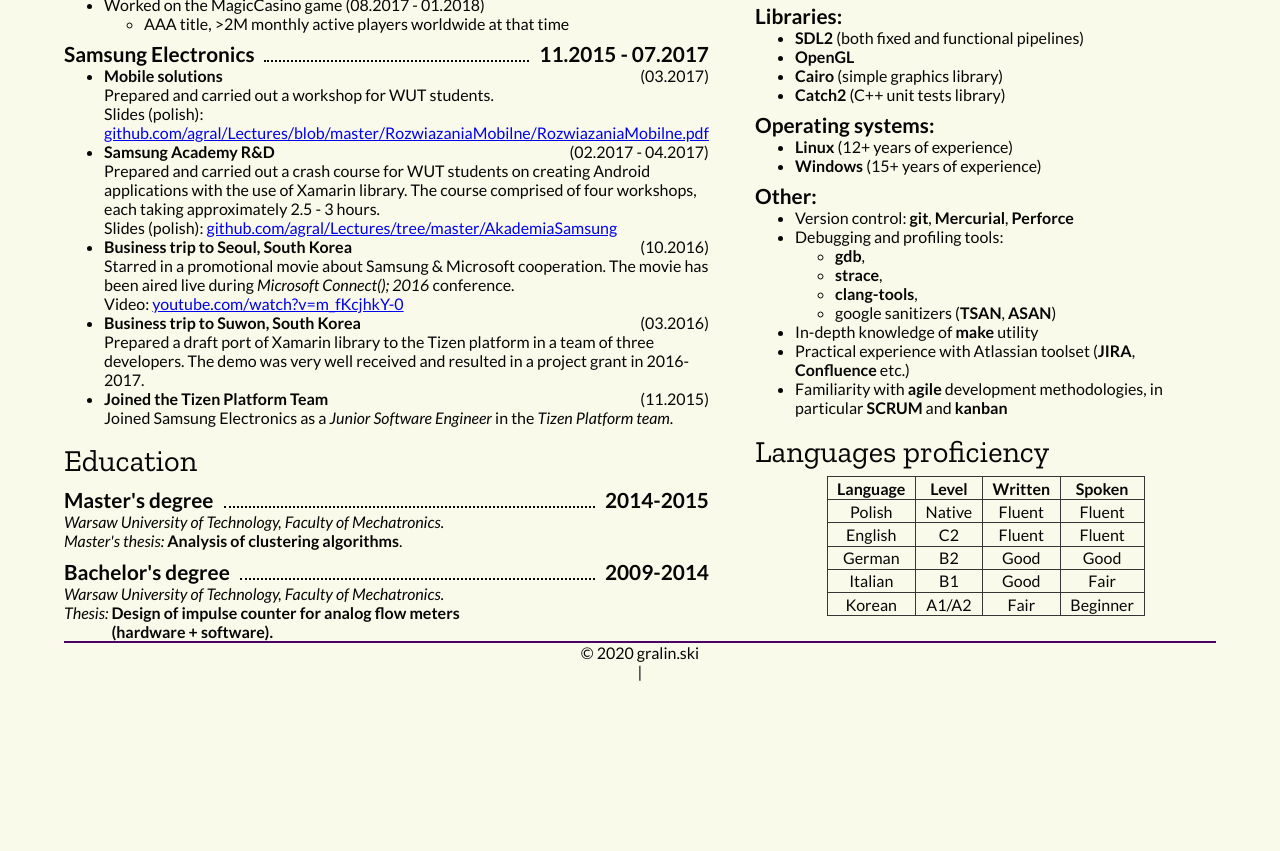
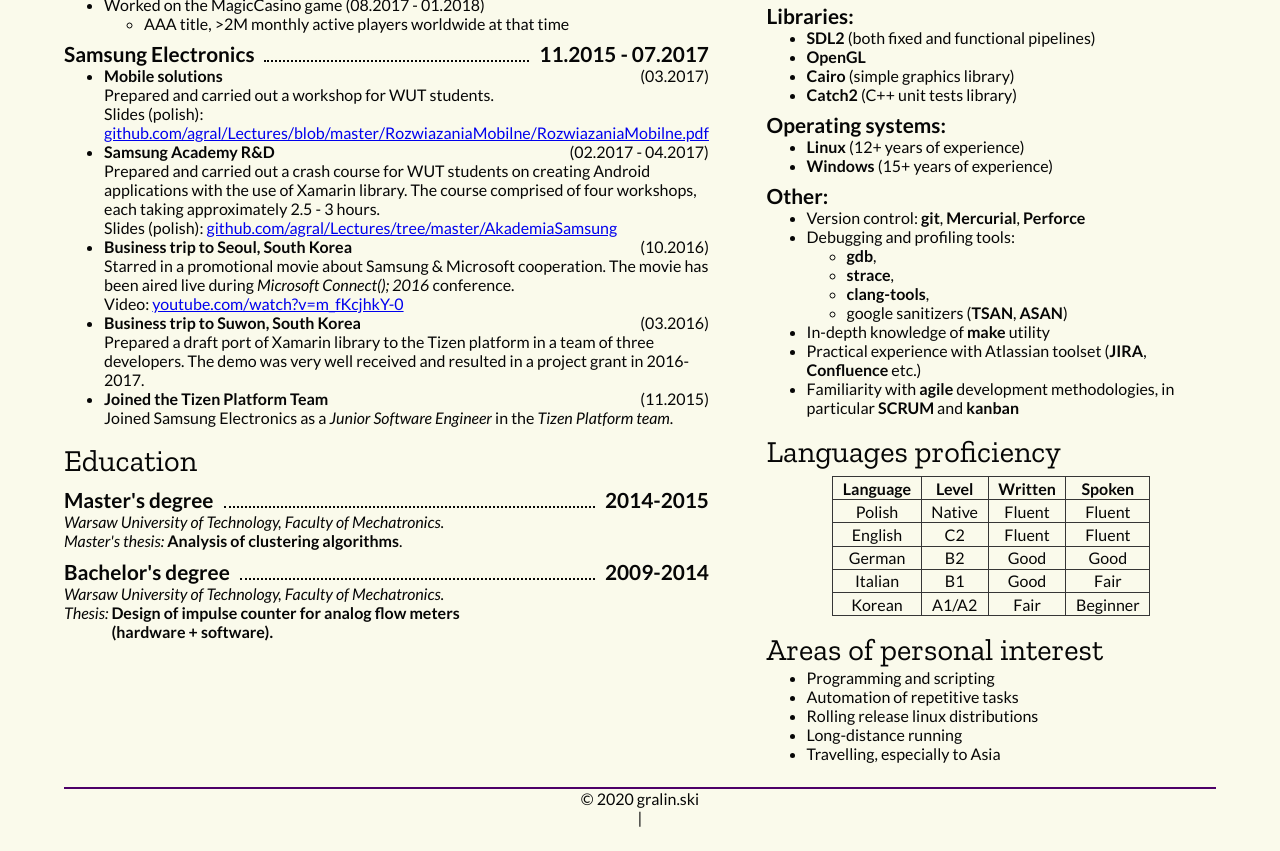
Before and after one commit to agral/gralin_ski, a plain HTML site: page cv/cv.html in a window 1280 px wide. Shown: the part 391-1242 px from the top of the page. Before the commit the page ends 1080 px from the top, so only its background shows below. Drawn offline with nearby package versions, Linux system fonts and the light colour scheme.

Commit message:
Add and style the hobbies section

```diff
--- a/cv/cv.html
+++ b/cv/cv.html
@@ -157,6 +157,16 @@
 <tr><td>Korean</td><td>A1/A2</td><td>Fair</td><td>Beginner</td></tr>
 </table>
 </div> <!-- div.languages -->
+<div class="hobbies">
+<h3>Areas of personal interest</h3>
+<ul>
+<li>Programming and scripting</li>
+<li>Automation of repetitive tasks</li>
+<li>Rolling release linux distributions</li>
+<li>Long-distance running</li>
+<li>Travelling, especially to Asia</li>
+</ul>
+</div> <!-- div.hobbies -->
 </div> <!-- div.middle_content -->
 </div> <!-- div.column -->
 <div class="footer">
--- a/cv/style.css
+++ b/cv/style.css
@@ -76,7 +76,6 @@
 }
 
 .column {
-  /* background: #cf3f3f; */
   flex-basis: 50%;
   flex-grow: 1;
   text-align: left;
@@ -84,7 +83,8 @@
 
 .spacer {
   flex-grow: 1;
-  width: 5%;
+  max-width: 5%;
+  min-width: 5%;
 }
 
 .subsection {
@@ -96,7 +96,7 @@
 
 .footer {
   border-top: 2px solid #4C0068;
-  margin-bottom: 0.5em;
+  margin: 1.5em 0;
 }
 
 .left_and_right {
```
